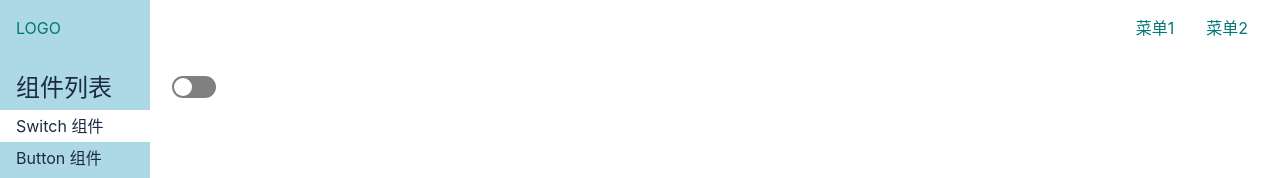
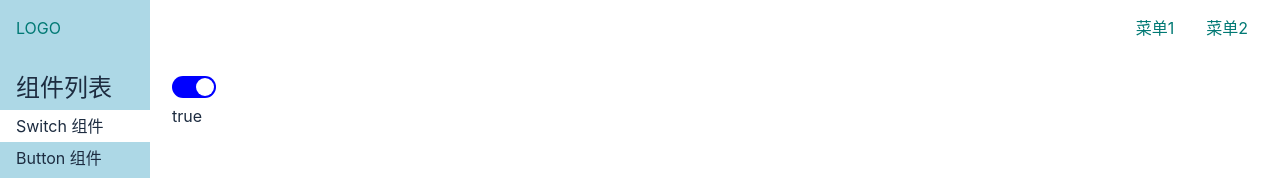
Before and after one commit to ccKwon/vue3.0-UI, a Vue app: page /#/doc/switch in a window 1280 px wide. Shown: the top 178 px of the page. Built offline with nearby package versions, Linux system fonts and the light colour scheme.

Commit message:
可以接收 value 和 input 事件

```diff
--- a/src/components/SwitchDemo.vue
+++ b/src/components/SwitchDemo.vue
@@ -1,13 +1,19 @@
 <template>
     <div>
-        <Switch></Switch>
+        <Switch :value="y" @input="y = $event"></Switch>
     </div>
 </template>
 
 <script>
+import { ref } from 'vue'
 import Switch from '../lib/Switch.vue'
 
 export default {
-    components: {Switch}
+    components: {Switch},
+
+    setup() {
+        const y = ref(true)
+        return {y}
+    }
 }
 </script>
--- a/src/lib/Switch.vue
+++ b/src/lib/Switch.vue
@@ -1,16 +1,23 @@
 <template>
-    <button @click="toggle" :class="{checked: checked}"> <span></span></button>
+    <button @click="toggle" :class="{checked:value}">
+         <span></span></button>
+    <div>{{value}}</div>
 </template>
 
 
 <script lang="ts">
 import { ref } from 'vue'
 export default {
-    setup() {
+
+    props: {
+        value: Boolean
+    },
+
+    setup(props, context) {
         const checked = ref(false)
 
         const toggle = () =>{
-            checked.value = !checked.value
+            context.emit('input', !props.value)
         }
 
         return {checked, toggle}
```
